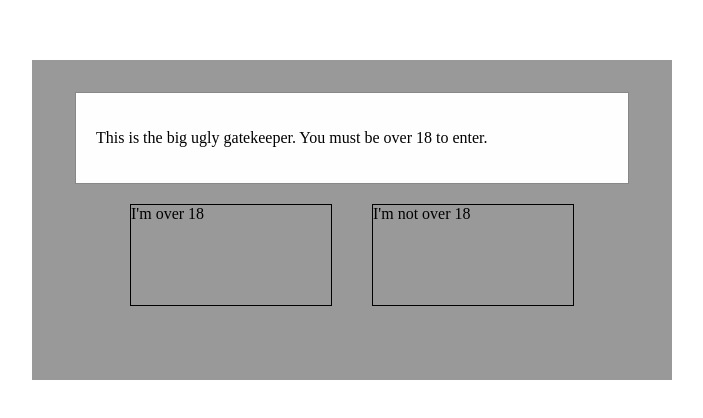
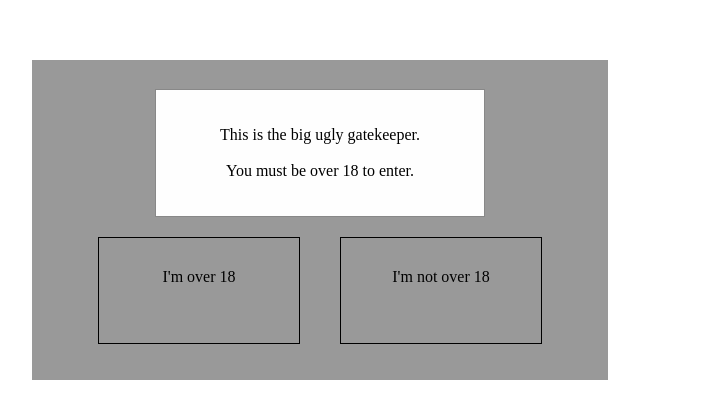
Before and after one commit to uncleBlobby/gatekeeper-example, a plain HTML site: page index.html in a window 1280 px wide. Shown: the part 140-558 px from the top of the page, without its empty margins (288-991 px from the left). Drawn offline with Linux system fonts and the light colour scheme.

Commit message:
layout adjust

```diff
--- a/index.html
+++ b/index.html
@@ -11,7 +11,7 @@
 
     <div id="gateKeeper" class="modal">
         <div class="gateKeeper-content">
-            <p>This is the big ugly gatekeeper. You must be over 18 to enter.</p>
+            <p>This is the big ugly gatekeeper. <br><br>You must be over 18 to enter.</p>
         </div>
         <div id="buttonHolder">
         <div id="agreeButton" class="buttonChoice">I'm over 18</div>
--- a/styles.css
+++ b/styles.css
@@ -4,20 +4,36 @@
     z-index: 1;
     left: 25%;
     top: 25%;
-    width: 50vw;
-    height: 40vh;
-    overflow: auto;
+    width: 45vw;
+    height: 35vh;
+    overflow: hidden;
     background-color: rgb(0, 0, 0);
     background-color: rgb(0, 0, 0, 0.4);
 }
 
+@media only screen and (max-width: 500px){
+    .modal {
+        height: 75vh;
+        width: 55vw;
+        top: 10%;
+    }
+}
+
+@media only screen and (min-height: 600px){
+    .modal {
+        height: 40vh;
+        top: 25%;
+    }
+}
+
 .gateKeeper-content {
     background-color: #fefefe;
+    text-align: center;
     margin: auto;
     margin-top: 5%;
     padding: 20px;
     border: 1px solid #888;
-    width: 80%;
+    width: 50%;
 }
 
 #buttonHolder {
@@ -26,8 +42,10 @@
 }
 .buttonChoice {
     display: inline-block;
+    text-align: center;
     margin: 20px;
-    height: 100px;
+    padding-top: 30px;
+    height: 75px;
     width: 200px;
     border: 1px solid black;
 }
```
